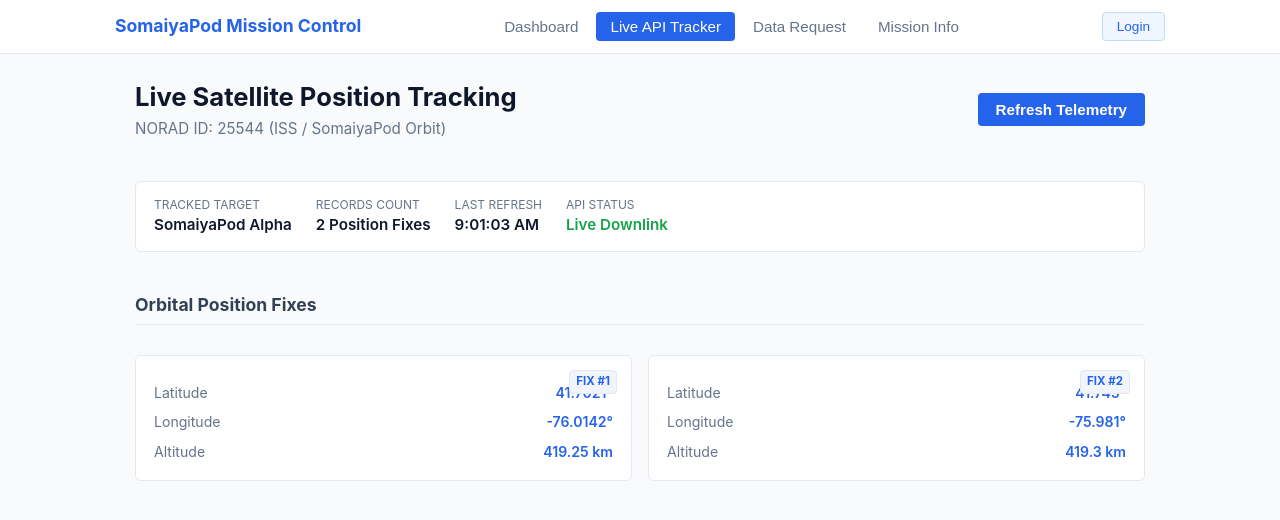
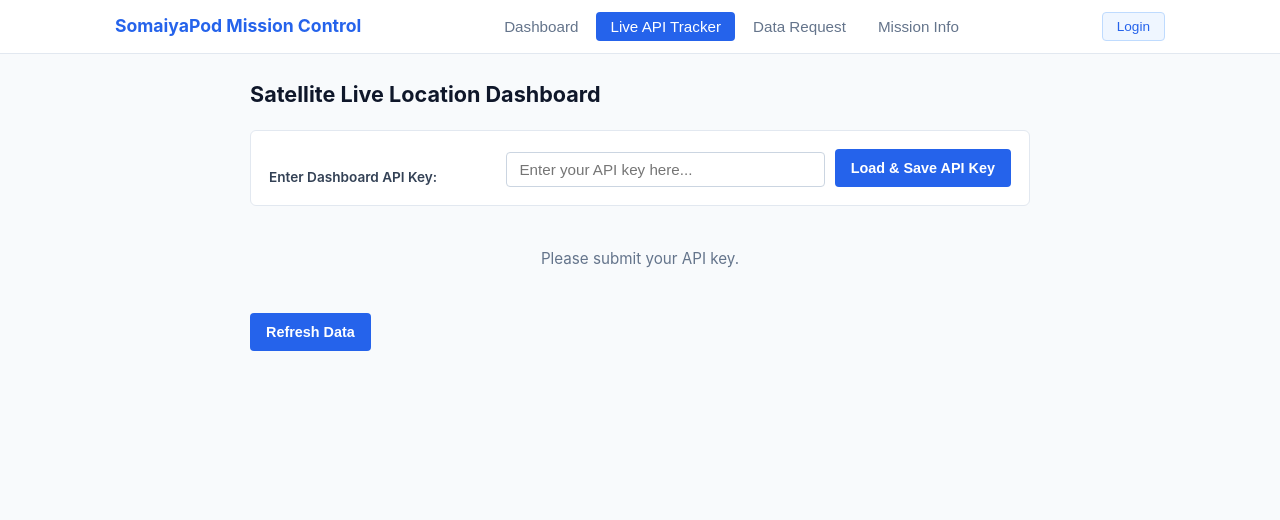
Before and after one commit to chaurasia-aryan/SomaiyaPod, a React (Vite) app: page / in a window 1280 px wide. Both pictures are taken after a click on the button "Live API Tracker". Shown: the top 520 px of the page. Built offline with nearby package versions, Linux system fonts and the light colour scheme; no server answers.

Commit message:
API Chnages

```diff
--- a/src/API_Intergration.jsx
+++ b/src/API_Intergration.jsx
@@ -1,126 +1,95 @@
-// Import React, useState, and useEffect hooks
 import React, { useState, useEffect } from "react";
 
-// API Integration component to fetch live satellite data
-const API_Integration = () => {
-  // State array for storing fetched satellite position records
-  const [items, setItems] = useState([]);
-
-  // State boolean to track whether API data is loading
-  const [loading, setLoading] = useState(true);
-
-  // State string to display time of last API fetch
-  const [lastUpdated, setLastUpdated] = useState("");
-
-  // Function to fetch satellite telemetry data from external API endpoint
-  const fetchData = () => {
-    // Set loading state to true while fetching
-    setLoading(true);
-
-    // Call API using standard JS fetch
-    fetch("/api/rest/v1/satellite/positions/25544/41.702/-76.014/0/2/&apiKey=NCDLWM-WMLKTR-4CJXPV-5TGN")
-      // Convert raw response stream to JSON
-      .then((res) => res.json())
-      .then((json) => {
-        // Update items state with received positions array (or default fallback array)
-        if (json.positions && json.positions.length > 0) {
-          setItems(json.positions);
-        } else {
-          setItems([
-            { satlatitude: 41.7021, satlongitude: -76.0142, sataltitude: 419.25 },
-            { satlatitude: 41.7450, satlongitude: -75.9810, sataltitude: 419.30 }
-          ]);
-        }
-        // Set loading to false after data arrives
-        setLoading(false);
-        // Save current timestamp string
-        setLastUpdated(new Date().toLocaleTimeString());
-      })
-      .catch((err) => {
-        // Log error and provide fallback data if request fails
-        console.error("API error:", err);
-        setItems([
-          { satlatitude: 41.7021, satlongitude: -76.0142, sataltitude: 419.25 },
-          { satlatitude: 41.7450, satlongitude: -75.9810, sataltitude: 419.30 }
-        ]);
-        setLoading(false);
-        setLastUpdated(new Date().toLocaleTimeString());
-      });
-  };
-
-  // useEffect hook runs once when component first mounts to trigger initial data fetch
-  useEffect(() => {
-    fetchData();
-  }, []);
-
+const SatelliteCard = ({ satelliteData }) => {
+  const { satlatitude, satlongitude, sataltitude } = satelliteData;
   return (
-    <div className="api-page-container">
-      {/* Page Header */}
-      <div className="page-header flex-between">
-        <div>
-          <h2>Live Satellite Position Tracking</h2>
-          <p className="subtitle">NORAD ID: 25544 (ISS / SomaiyaPod Orbit)</p>
-        </div>
-        {/* Refresh button to manually re-trigger API fetch */}
-        <button className="primary-btn" onClick={fetchData} disabled={loading}>
-          {loading ? "Fetching..." : "Refresh Telemetry"}
-        </button>
+    <div className="satellite-card">
+      <div className="card-row">
+        <strong>Latitude: </strong> {satlatitude}
       </div>
-
-      {/* Conditionally render loading message if loading is true */}
-      {loading ? (
-        <div className="loading-container">
-          <p>Connecting to Ground Station and fetching position data...</p>
-        </div>
-      ) : (
-        <>
-          {/* Summary bar showing track details */}
-          <div className="telemetry-summary-bar">
-            <div className="summary-item">
-              <span className="summary-label">Tracked Target</span>
-              <span className="summary-value">SomaiyaPod Alpha</span>
-            </div>
-            <div className="summary-item">
-              <span className="summary-label">Records Count</span>
-              <span className="summary-value">{items.length} Position Fixes</span>
-            </div>
-            <div className="summary-item">
-              <span className="summary-label">Last Refresh</span>
-              <span className="summary-value">{lastUpdated || "Just Now"}</span>
-            </div>
-            <div className="summary-item">
-              <span className="summary-label">API Status</span>
-              <span className="summary-value green-text">Live Downlink</span>
-            </div>
-          </div>
-
-          <h3 className="section-title">Orbital Position Fixes</h3>
-
-          {/* Grid rendering satellite position fix cards using .map() */}
-          <div className="api-grid">
-            {items.map((item, index) => (
-              <div className="card api-card" key={index}>
-                <div className="card-header-badge">Fix #{index + 1}</div>
-                <div className="api-metric">
-                  <span className="label">Latitude</span>
-                  <span className="val">{item.satlatitude}°</span>
-                </div>
-                <div className="api-metric">
-                  <span className="label">Longitude</span>
-                  <span className="val">{item.satlongitude}°</span>
-                </div>
-                <div className="api-metric">
-                  <span className="label">Altitude</span>
-                  <span className="val">{item.sataltitude} km</span>
-                </div>
-              </div>
-            ))}
-          </div>
-        </>
-      )}
+      <div className="card-row">
+        <strong>Longitude: </strong> {satlongitude}
+      </div>
+      <div className="card-row">
+        <strong>Altitude: </strong> {sataltitude}
+      </div>
     </div>
   );
 };
 
-// Export API_Integration component for use in App.jsx
+const API_Integration = () => {
+  const [items, setItems] = useState([]);
+  const [isLoading, setIsLoading] = useState(false);
+  const [apiKey, setApiKey] = useState("");
+  const [inputKey, setInputKey] = useState("");
+  const [error, setError] = useState("");
+   const fetchData = async (keyToUse) => {
+  const activeKey = keyToUse || apiKey;
+  if (!activeKey) {
+    setError("No API key found.");
+    return;
+  }
+  setIsLoading(true);
+  setError("");
+    const response = await fetch(
+      `/api/rest/v1/satellite/positions/25544/41.702/-76.014/0/2/?apiKey=${activeKey}`
+    );
+    const json = await response.json();
+    if (json.positions) {
+      setItems(json.positions);
+      setIsLoading(false);
+    } else {
+      setError("Invalid data format received.");
+    }
+};
+
+  const handleSaveKey = (e) => {
+    e.preventDefault();
+    if (!inputKey.trim()) {
+      setError("Please enter a valid API key.");
+      return;
+    }
+    setApiKey(inputKey);
+    setError("");
+    fetchData(inputKey);
+  };
+
+  return (
+    <div className="api-integration-container">
+      <h3>Satellite Live Location Dashboard</h3>
+      <form onSubmit={handleSaveKey} className="api-key-form">
+        <label >Enter Dashboard API Key:</label>
+        <input
+          id="apiKeyInput"
+          type="PASSWORD"
+          placeholder="Enter your API key here..."
+          value={inputKey}
+          onChange={(e) => setInputKey(e.target.value)}
+          className="api-key-input"
+        />
+        <button type="submit" className="btn btn-primary">
+          Load & Save API Key
+        </button>
+      </form>
+      <div className="error-banner">{error}</div>
+      {isLoading ? (
+        <h1 className="loading-state">Loading satellite tracks...</h1>
+      ) : (
+        <div className="satellite-grid">
+          {items.length > 0 ? (
+            items.map((item, index) => (
+              <SatelliteCard key={index} satelliteData={item} />
+            ))
+          ) : (
+            <p className="info-message">Please submit your API key.</p>
+          )}
+        </div>
+      )}
+        <button className="btn btn-refresh" onClick={() => fetchData()}>
+          Refresh Data
+        </button>
+    </div>
+  );
+};
+
 export default API_Integration;
--- a/src/index.css
+++ b/src/index.css
@@ -499,6 +499,118 @@ input.input-error, select.input-error, textarea.input-error {
   gap: 16px;
 }
 
+.api-integration-container {
+  display: flex;
+  flex-direction: column;
+  gap: 18px;
+  max-width: 780px;
+  margin: 0 auto;
+}
+
+.api-integration-container h3 {
+  color: var(--text-main);
+  font-size: 1.35rem;
+  margin-bottom: 2px;
+}
+
+.api-key-form {
+  display: grid;
+  grid-template-columns: 1fr minmax(180px, 1.4fr) auto;
+  align-items: end;
+  gap: 10px;
+  padding: 18px;
+  background-color: var(--bg-card);
+  border: 1px solid var(--border-color);
+  border-radius: var(--radius-md);
+}
+
+.api-key-form label {
+  color: var(--text-subtle);
+  font-size: 0.85rem;
+  font-weight: 600;
+}
+
+.api-key-input {
+  min-width: 0;
+}
+
+.btn {
+  border: 0;
+  border-radius: var(--radius-sm);
+  cursor: pointer;
+  font-size: 0.9rem;
+  font-weight: 600;
+  min-height: 38px;
+  padding: 8px 16px;
+  transition: background-color 0.2s ease, border-color 0.2s ease;
+}
+
+.btn-primary {
+  background-color: var(--primary-blue);
+  color: #ffffff;
+}
+
+.btn-primary:hover,
+.btn-refresh:hover {
+  background-color: var(--primary-blue-hover);
+}
+
+.error-banner {
+  background-color: #fef2f2;
+  border: 1px solid #fecaca;
+  border-radius: var(--radius-sm);
+  color: var(--accent-red);
+  font-size: 0.88rem;
+  padding: 10px 14px;
+}
+
+.error-banner:empty {
+  display: none;
+}
+
+.satellite-grid {
+  display: grid;
+  grid-template-columns: repeat(auto-fit, minmax(220px, 1fr));
+  gap: 14px;
+}
+
+.satellite-card {
+  display: flex;
+  flex-direction: column;
+  gap: 10px;
+  padding: 18px;
+  background-color: var(--bg-card);
+  border: 1px solid var(--border-color);
+  border-radius: var(--radius-md);
+}
+
+.card-row {
+  display: flex;
+  justify-content: space-between;
+  gap: 14px;
+  color: var(--text-subtle);
+  font-size: 0.9rem;
+}
+
+.card-row strong {
+  color: var(--text-muted);
+  font-weight: 600;
+}
+
+.loading-state,
+.info-message {
+  color: var(--text-muted);
+  font-size: 0.95rem;
+  padding: 24px 0;
+  text-align: center;
+}
+
+.btn-refresh {
+  align-self: flex-start;
+  background-color: var(--primary-blue);
+  color: #ffffff;
+}
+
 .notice-banner {
   background: #fffbeb;
   border: 1px solid #fef3c7;
@@ -586,4 +698,13 @@ input.input-error, select.input-error, textarea.input-error {
     flex-direction: column;
     gap: 10px;
   }
+
+  .api-key-form {
+    grid-template-columns: 1fr;
+  }
+
+  .btn-refresh,
+  .api-key-form .btn {
+    width: 100%;
+  }
 }
```
